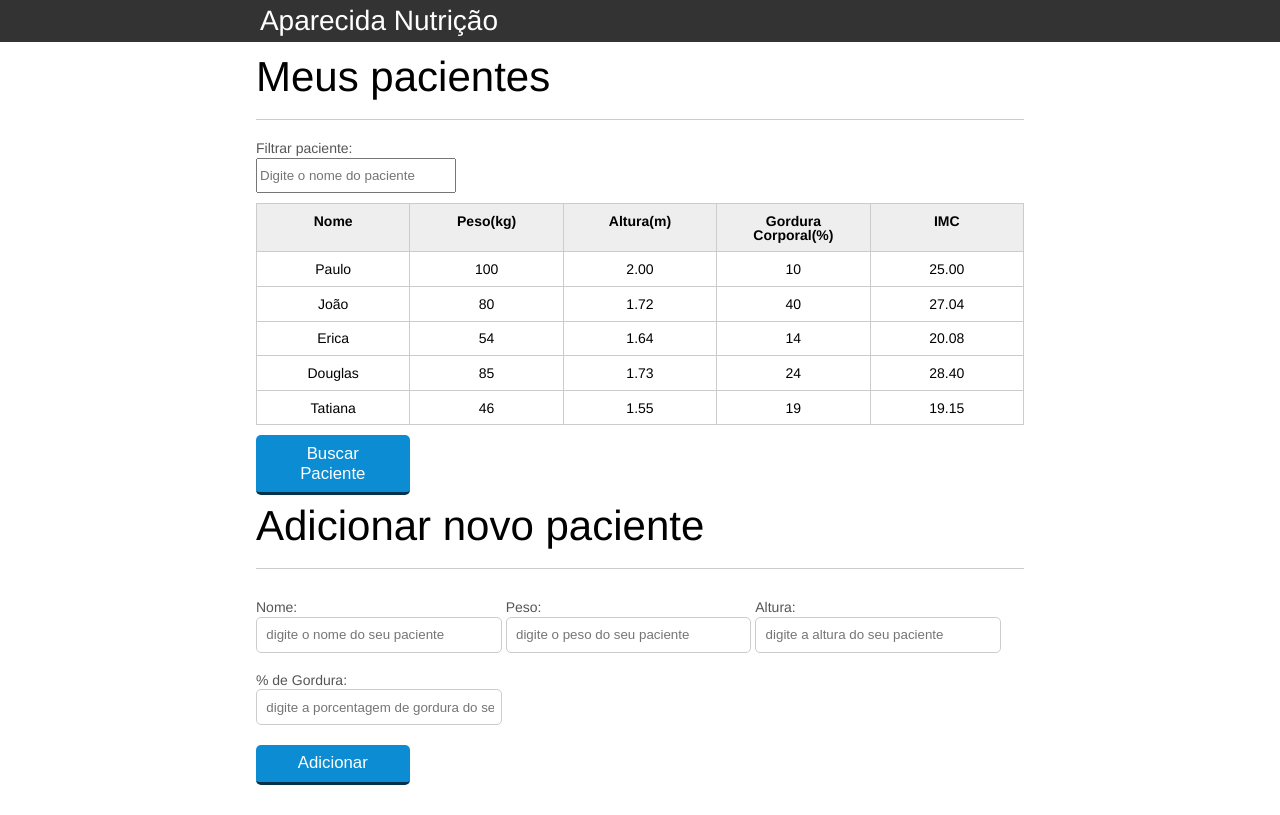
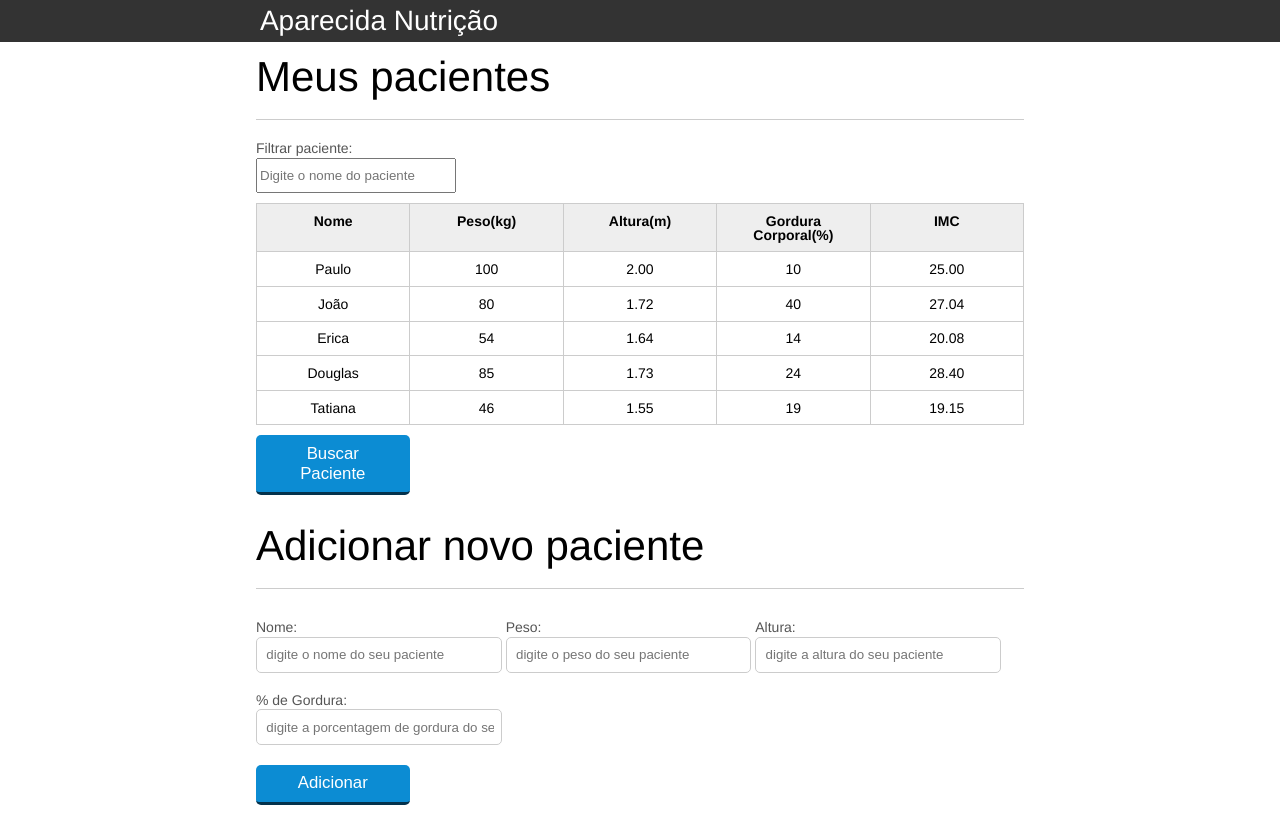
Before and after one commit to luccahora/Aparecida-Nutricao, a plain HTML site: page aparecida-nutricao/index.html in a window 1280 px wide. Drawn offline with Linux system fonts and the light colour scheme.

Commit message:
Titulo form

```diff
--- a/aparecida-nutricao/css/index.css
+++ b/aparecida-nutricao/css/index.css
@@ -124,6 +124,10 @@ button[disabled=disabled], button:disabled {
 	border-color: darkgray;
 }
 
+#titulo-form{
+	margin-top: 20px;
+}
+
 .adicionar-paciente{
     margin-top: 30px;
 }
```
